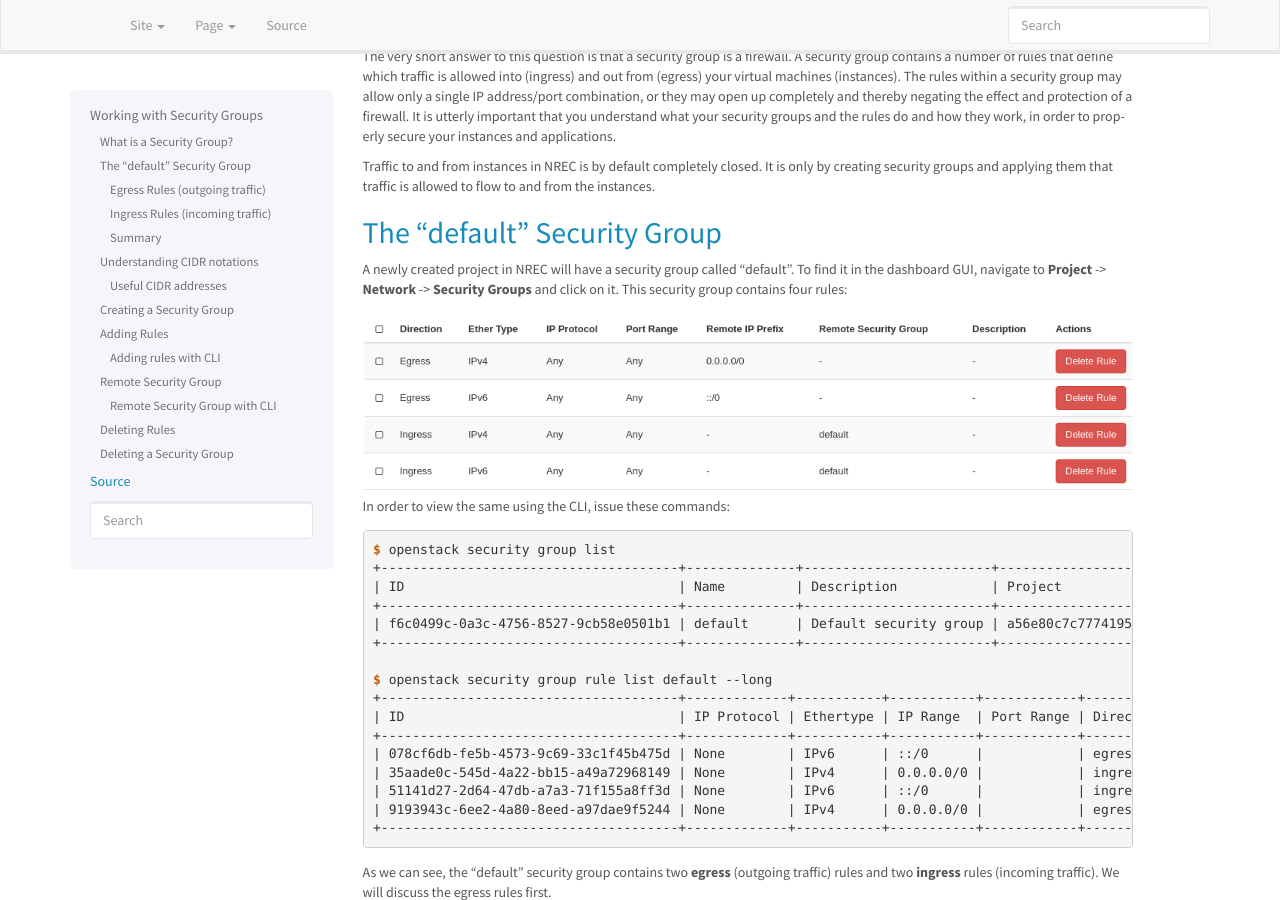
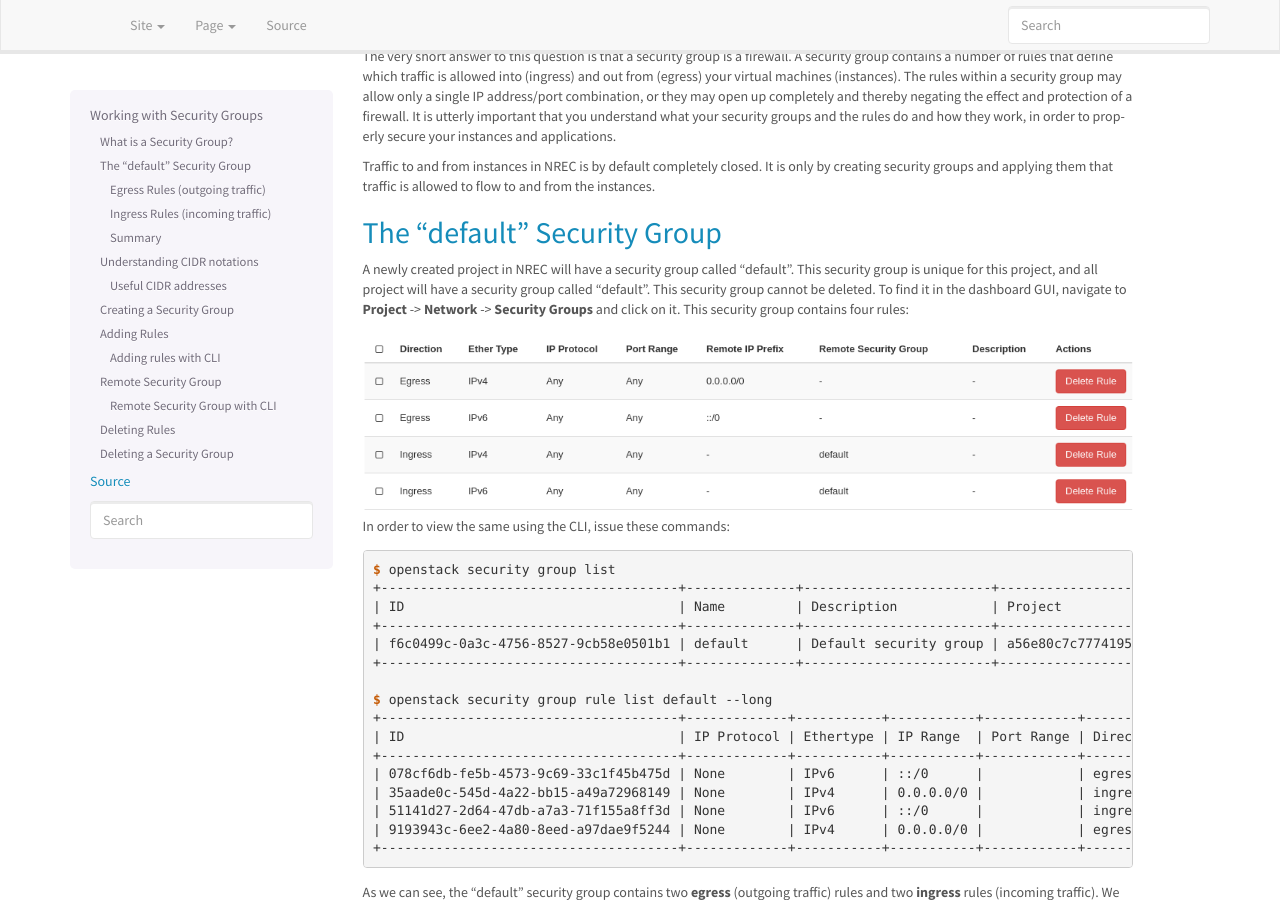
Before and after one commit to norcams/docs-enduser, a Sphinx documentation site: the page built from docs/security-groups.rst, in a window 1280 px wide and 900 px high, scrolled down 678 px. Built offline with Sphinx 7.4.7, drawn with Linux system fonts in a browser that asks for light colours.

Commit message:
security groups doc

```diff
--- a/docs/security-groups.rst
+++ b/docs/security-groups.rst
@@ -45,9 +45,11 @@ The "default" Security Group
 ----------------------------
 
 A newly created project in NREC will have a security group called
-"default". To find it in the dashboard GUI, navigate to **Project**
--> **Network** -> **Security Groups** and click on it. This security
-group contains four rules:
+"default". This security group is unique for this project, and all
+project will have a security group called "default". This security
+group cannot be deleted. To find it in the dashboard GUI, navigate
+to **Project** -> **Network** -> **Security Groups** and click on
+it. This security group contains four rules:
 
 .. image:: images/security-groups-default.png
    :align: center
```
